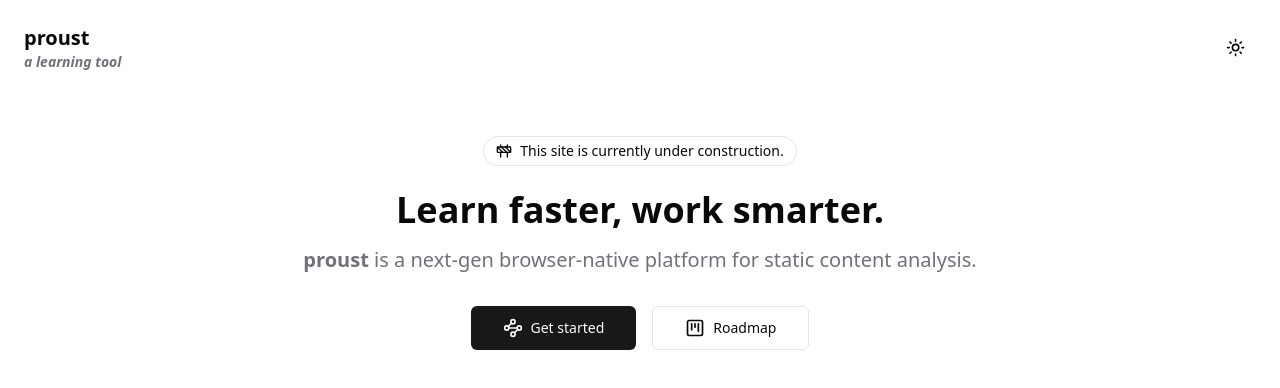
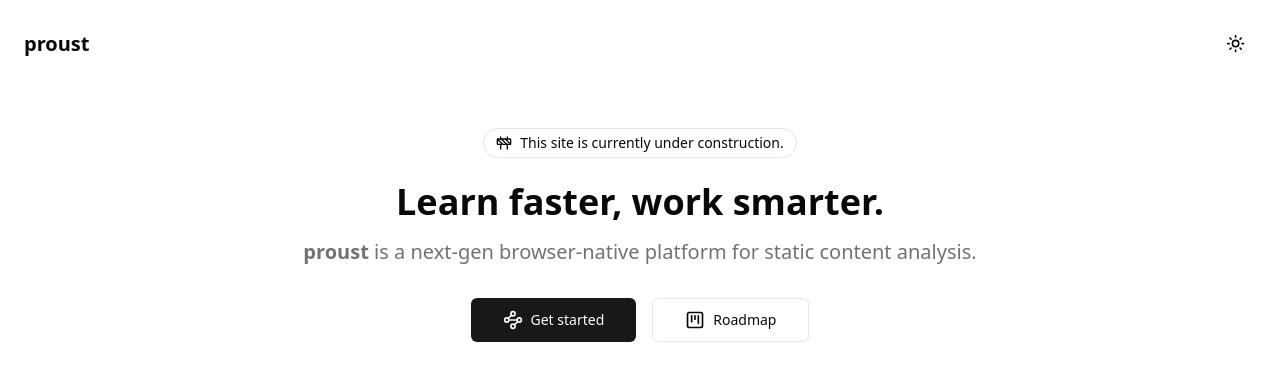
Before and after one commit to terror/proust, a React (Vite) app: page / in a window 1280 px wide. Shown: the top 388 px of the page. Built offline with nearby package versions, Linux system fonts and the light colour scheme.

Commit message:
Make navbar styling more minimal

```diff
--- a/src/components/mode-toggle.tsx
+++ b/src/components/mode-toggle.tsx
@@ -14,7 +14,11 @@ export function ModeToggle() {
   return (
     <DropdownMenu>
       <DropdownMenuTrigger asChild>
-        <Button variant='ghost' size='icon'>
+        <Button
+          className='border-none hover:bg-transparent focus-visible:ring-0 focus-visible:ring-offset-0'
+          variant='ghost'
+          size='icon'
+        >
           <Sun className='h-[1.2rem] w-[1.2rem] rotate-0 scale-100 transition-all dark:-rotate-90 dark:scale-0' />
           <Moon className='absolute h-[1.2rem] w-[1.2rem] rotate-90 scale-0 transition-all dark:rotate-0 dark:scale-100' />
           <span className='sr-only'>Toggle theme</span>
--- a/src/components/navbar.tsx
+++ b/src/components/navbar.tsx
@@ -14,12 +14,9 @@ export const Navbar = () => {
       <NavigationMenu>
         <NavigationMenuList>
           <NavigationMenuItem>
-            <Link to='/' className='text-xl font-semibold'>
+            <Link to='/' className='flex flex-col items-start'>
               <NavigationMenuLink>
-                proust{' '}
-                <p className='text-sm italic text-muted-foreground'>
-                  a learning tool
-                </p>
+                  <span className='text-xl font-semibold'>proust</span>
               </NavigationMenuLink>
             </Link>
           </NavigationMenuItem>
--- a/src/components/question-dialog.tsx
+++ b/src/components/question-dialog.tsx
@@ -84,12 +84,16 @@ export const QuestionDialog: React.FC<QuestionDialogProps> = ({
               }
               ref={textareaRef}
               placeholder='Type your question here...'
-              className='resize-none border-none p-0 text-lg focus-visible:ring-0 focus-visible:ring-offset-0'
+              className='resize-none border-none p-1 text-lg focus-visible:ring-0 focus-visible:ring-offset-0'
             />
           </div>
           <DialogFooter>
-            <Button type='submit' disabled={isLoading || !question.trim()}>
-              {isLoading ? <Loader2 className='h-4 w-4 animate-spin' /> : 'Run'}
+            <Button
+              className='w-full'
+              type='submit'
+              disabled={isLoading || !question.trim()}
+            >
+              {isLoading ? <Loader2 className='h-4 w-4 animate-spin' /> : 'Ask'}
             </Button>
           </DialogFooter>
         </form>
```
